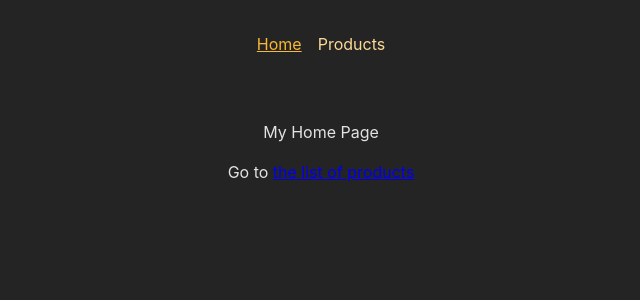
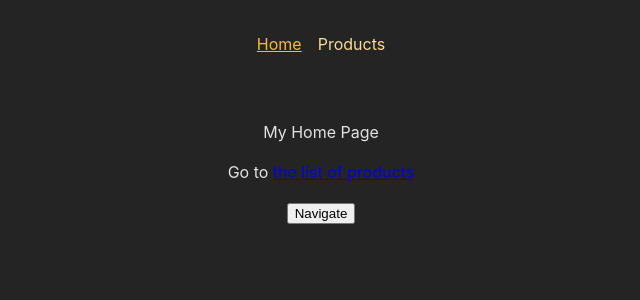
Before and after one commit to yurisokolovicz/React-router-basic, a React (Create React App) app: page / in a window 1280 px wide. Shown: the top 300 px of the page, without its empty margins (319-959 px from the left). Built offline with nearby package versions, Linux system fonts and the light colour scheme.

Commit message:
Navigating Programmatically

```diff
--- a/src/pages/Home.js
+++ b/src/pages/Home.js
@@ -1,12 +1,21 @@
-import { Link } from 'react-router-dom';
+import { Link, useNavigate } from 'react-router-dom';
 
 const Homepage = () => {
+    const navigate = useNavigate();
+
+    const navigateHandler = () => {
+        navigate('/products');
+    };
+
     return (
         <>
             <h>My Home Page</h>
             <p>
                 Go to <Link to="/products">the list of products</Link>
             </p>
+            <p>
+                <button onClick={navigateHandler}>Navigate</button>
+            </p>
         </>
     );
 };
```
